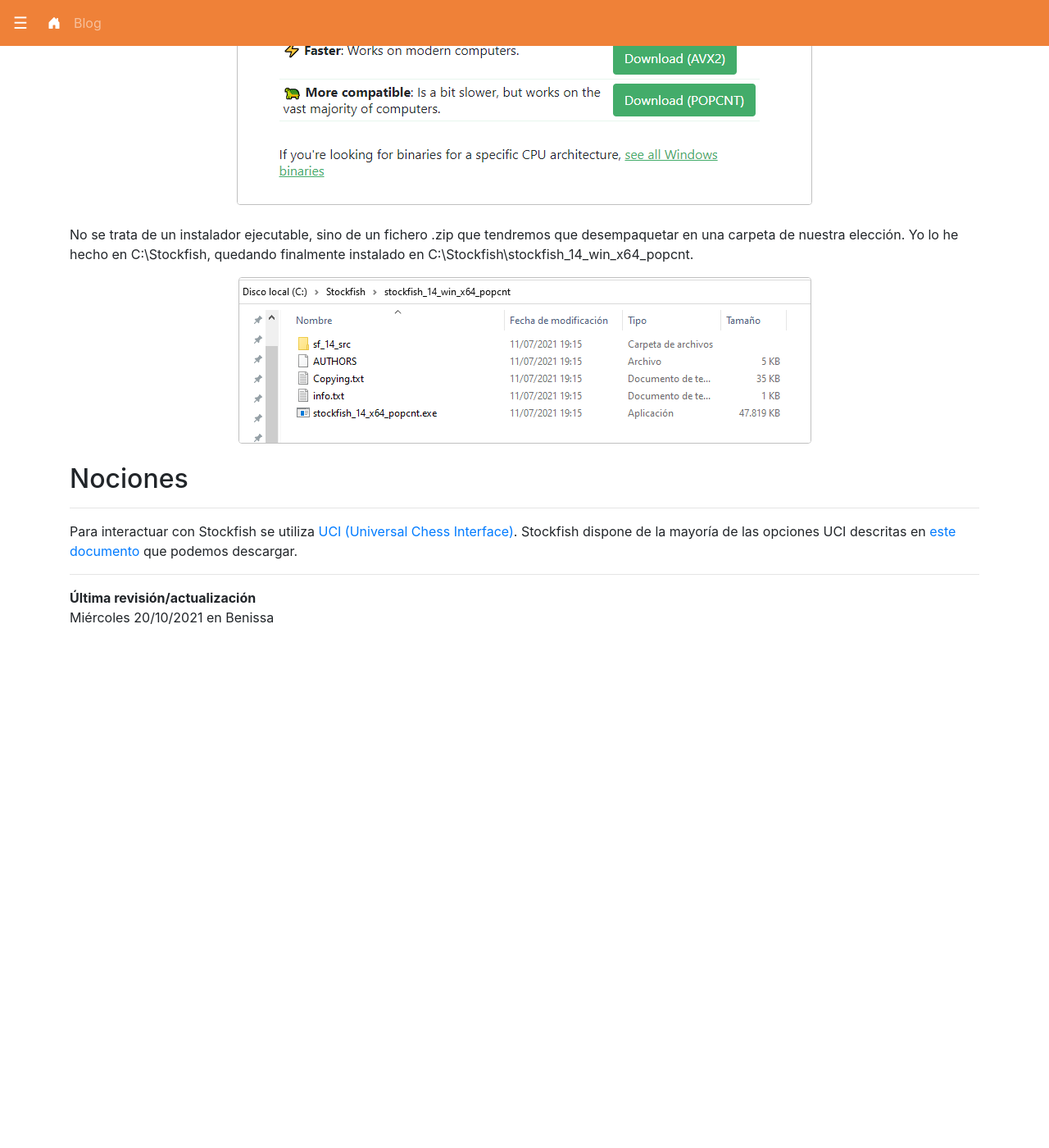
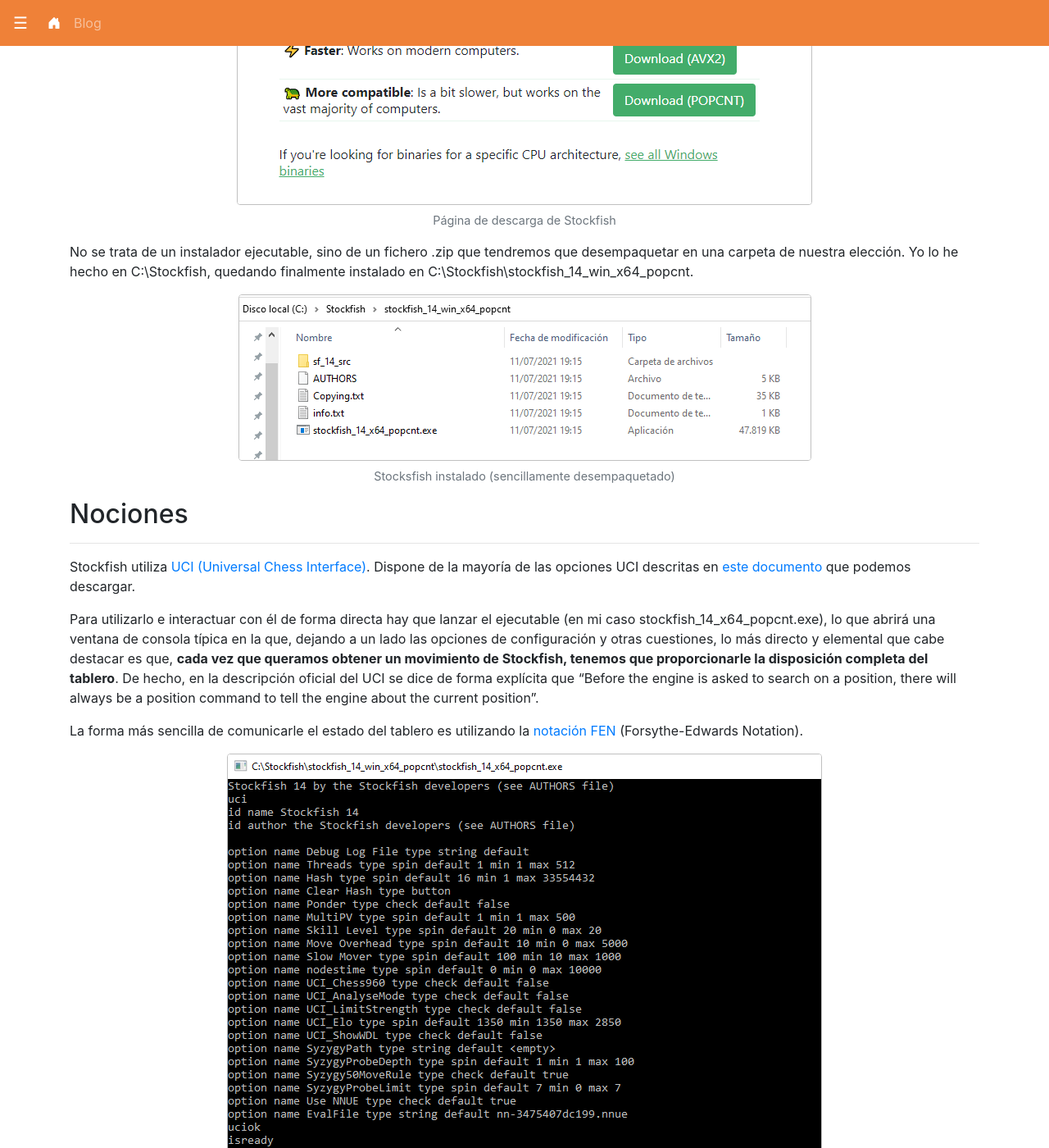
Before and after one commit to ChessPU/WebChessPU, a Jekyll site: the page built from pages/instalar-stockfish.md, in a window 1280 px wide and 1400 px high, scrolled down 957 px. Shown: the whole window at 82% size. Built offline with Jekyll 4.4.1, drawn with Linux system fonts in a browser that asks for light colours; nearby versions of some CDN libraries; before the commit the page ends 1746 px from its top, so only the background shows below that; some of the changed text lies outside the part shown.

Commit message:
Más sobre Stockfish

````diff
--- a/_layouts/default.html
+++ b/_layouts/default.html
@@ -21,8 +21,9 @@
 
         {% include sidemenu.html %}
         {{ content }}
+        <br>
         <hr>
-        <b>Última revisión/actualización</b><br>
+        <span style="color: gray">Última actualización de esta entrada:</span><br>
         {{ page.last_update_date }} en {{ page.last_update_location }}
         <br><br>
       </main>
--- a/pages/instalar-stockfish.md
+++ b/pages/instalar-stockfish.md
@@ -4,8 +4,9 @@
 header_image: stockfish/stockfish-header.png
 header_text: Stockfish
 header_height: 300px
-last_update_date: Miércoles 20/10/2021
+last_update_date: Miércoles 21/10/2021
 last_update_location: Benissa
+# pygment_theme: native
 # diferentes estilos de código en http://jwarby.github.io/jekyll-pygments-themes/languages/java.html
 ---
 ## Stockfish
@@ -19,17 +20,44 @@
 En primer lugar descargaremos Stockfish desde el [área de descarga](https://stockfishchess.org/download/) de la [web oficial](https://stockfishchess.org/). En mi caso he optado por la versión más compatible, no la más rápida.
 
 {% assign img_url = "/assets/img/stockfish/stockfish-download.png" %}
-{% assign img_description = "" %}
+{% assign img_description = "Página de descarga de Stockfish" %}
 {% assign img_style = "border: 1px solid silver;" %}
 {% include page/one-image.html %}
 
 No se trata de un instalador ejecutable, sino de un fichero .zip que tendremos que desempaquetar en una carpeta de nuestra elección. Yo lo he hecho en C:\Stockfish, quedando finalmente instalado en C:\Stockfish\stockfish_14_win_x64_popcnt.
 
 {% assign img_url = "/assets/img/stockfish/stockfish-directory.png" %}
-{% assign img_description = "" %}
+{% assign img_description = "Stocksfish instalado (sencillamente desempaquetado)" %}
 {% assign img_style = "border: 1px solid silver;" %}
 {% include page/one-image.html %}
 
 ## Nociones
 ---
-Para interactuar con Stockfish se utiliza [UCI (Universal Chess Interface)](https://backscattering.de/chess/uci/). Stockfish dispone de la mayoría de las opciones UCI descritas en [este documento](https://www.shredderchess.com/download/div/uci.zip) que podemos descargar.
+Stockfish utiliza [UCI (Universal Chess Interface)](https://backscattering.de/chess/uci/). Dispone de la mayoría de las opciones UCI descritas en [este documento](https://www.shredderchess.com/download/div/uci.zip) que podemos descargar.
+
+Para utilizarlo e interactuar con él de forma directa hay que lanzar el ejecutable (en mi caso stockfish_14_x64_popcnt.exe), lo que abrirá una ventana de consola típica en la que, dejando a un lado las opciones de configuración y otras cuestiones, lo más directo y elemental que cabe destacar es que, **cada vez que queramos obtener un movimiento de Stockfish, tenemos que proporcionarle la disposición completa del tablero**. De hecho, en la descripción oficial del UCI se dice de forma explícita que "Before the engine is asked to search on a position, there will always be a position command to tell the engine about the current position".
+
+La forma más sencilla de comunicarle el estado del tablero es utilizando la [notación FEN](https://ajedrez.pro/notacion-fen) (Forsythe-Edwards Notation).
+
+{% assign img_url = "/assets/img/stockfish/stockfish-console.png" %}
+{% assign img_description = "Stockfish en ejecución en Windows" %}
+{% assign img_style = "border: 1px solid silver;" %}
+{% include page/one-image.html %}
+
+En la imagen de arriba se puede ver cómo en la primera línea señalada se le indica a Stockfish la situación actual de juego
+
+```
+    position fen rnbqkbnr/pp1ppppp/8/2p5/4P3/5N2/PPPP1PPP/RNBQKB1R b KQkq - 1 2
+```
+
+En la segunda línea destacada se le pide un movimiento a Stockfish (limitado a 250 segundos de análisis).
+
+```
+    go movetime 250
+```
+
+Y el resultado nos aparece en la línea señalada con la flecha roja al final, indicando con "bestmove" el que Stockfish considera el mejor movimiento y mostrando con "ponder" la que probablemente sea la respuesta del contrincante.
+
+```
+    bestmove d7d6 ponder d2d4
+```
````
Also changed, not shown: assets/img/stockfish/stockfish-console.png (added).
